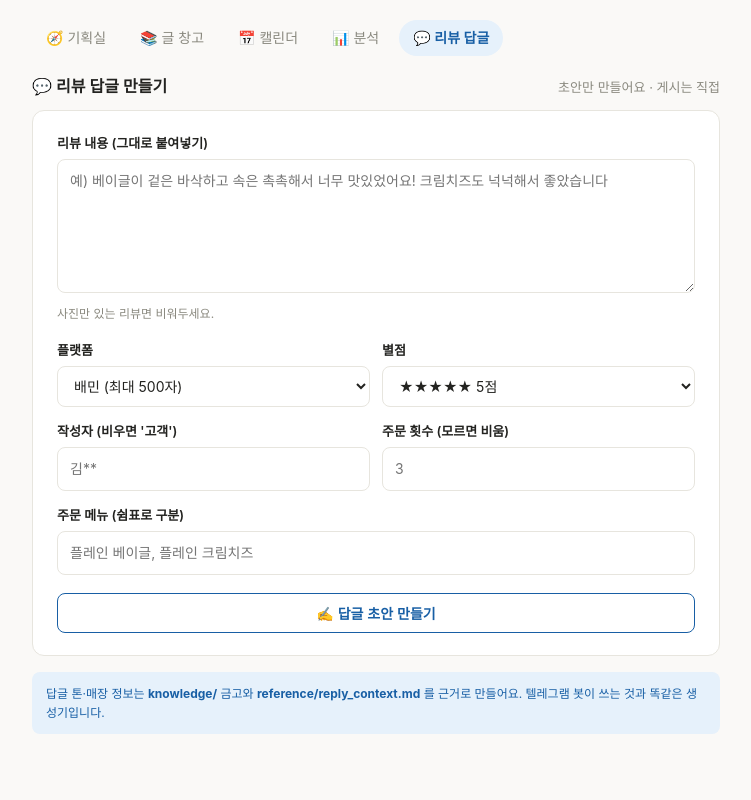
After one commit to Matthewsann/beargels-ai-assistant, a Flask app: page /replies in a window 1280 px wide. The commit adds this page. Shown: the whole page, without its empty margins (264-1015 px from the left). Run offline with Flask 3, Linux system fonts and the light colour scheme.

Commit message:
웹앱 — 배민/쿠팡 리뷰 답글 화면 + 비밀번호 로그인 + 외부 접속 터널
- /replies: 리뷰 붙여넣기 → 답글 초안 생성·복사. 게시는 하지 않음(사장님이 직접).
  생성은 assistant/beargels.py 의 generate_review_reply 하나만 사용(봇과 동일 품질).
  민감 리뷰는 초안 대신 '직접 대응 필요' 안내.
- 로그인: .env BEARGELS_WEB_PASSWORD 있으면 전 화면 잠금(세션 쿠키, 실패 시 1초 지연).
  없으면 잠금 없음 = 집 안 전용 모드.
- start_public.bat: 비밀번호 확인 → 웹앱 + cloudflared quick tunnel 로 외부 주소 발급.
- PORT 환경변수로 포트 변경 가능(기본 5050).

Co-Authored-By: Claude <noreply@anthropic.com>

```diff
--- a/webapp/app.py
+++ b/webapp/app.py
@@ -8,18 +8,28 @@
 from __future__ import annotations
 
 import calendar as calmod
+import hmac
 import json
 import pathlib
 import shutil
 import subprocess
 import sys
+import time
 from datetime import date, datetime, timedelta
 
+import os
+import secrets
+
 import yaml
-from flask import Flask, abort, redirect, render_template, request, url_for
+from dotenv import load_dotenv
+from flask import (
+    Flask, abort, redirect, render_template, request, session, url_for,
+)
 
 ROOT = pathlib.Path(__file__).resolve().parent.parent
 LIB = ROOT / "automation" / "library"
+
+load_dotenv(ROOT / ".env")
 
 STATUS_META = {
     "ready":     {"label": "발행 대기", "cls": "warning"},
@@ -28,6 +38,58 @@ STATUS_META = {
 }
 
 app = Flask(__name__)
+
+# ---------------------------------------------------------------------------
+# 로그인 (외부 인터넷 노출 대비)
+# ---------------------------------------------------------------------------
+# .env 의 BEARGELS_WEB_PASSWORD 가 있으면 모든 화면이 로그인 뒤로 잠긴다.
+# 없으면 잠금 없음 = 집 안에서만 쓰는 모드. 터널(start_public.bat)은 비밀번호가
+# 없으면 아예 실행을 거부한다 — 인터넷에 무방비로 열리는 걸 막기 위해.
+WEB_PASSWORD = (os.getenv("BEARGELS_WEB_PASSWORD") or "").strip()
+
+# 세션 서명키 — 파일에 보관해 앱을 재시작해도 로그인이 유지된다.
+_SECRET_FILE = pathlib.Path(__file__).resolve().parent / ".flask_secret"
+if not _SECRET_FILE.exists():
+    _SECRET_FILE.write_text(secrets.token_hex(32), encoding="utf-8")
+app.secret_key = _SECRET_FILE.read_text(encoding="utf-8").strip()
+app.config.update(
+    SESSION_COOKIE_HTTPONLY=True,
+    SESSION_COOKIE_SAMESITE="Lax",
+    PERMANENT_SESSION_LIFETIME=timedelta(days=30),
+)
+
+OPEN_PATHS = ("/login", "/static")
+
+
+@app.before_request
+def require_login():
+    if not WEB_PASSWORD or session.get("ok"):
+        return None
+    if request.path.startswith(OPEN_PATHS):
+        return None
+    return redirect(url_for("login"))
+
+
+@app.route("/login", methods=["GET", "POST"])
+def login():
+    if not WEB_PASSWORD:
+        return redirect(url_for("dashboard"))
+    error = None
+    if request.method == "POST":
+        given = request.form.get("password", "")
+        if hmac.compare_digest(given, WEB_PASSWORD):
+            session["ok"] = True
+            session.permanent = True
+            return redirect(url_for("dashboard"))
+        time.sleep(1.0)  # 무작위 대입 속도 늦추기
+        error = "비밀번호가 달라요."
+    return render_template("login.html", error=error)
+
+
+@app.route("/logout")
+def logout():
+    session.clear()
+    return redirect(url_for("login"))
 
 
 def load_items() -> list[dict]:
@@ -207,6 +269,27 @@ def plan_draft():
         return redirect(url_for("view_post", item_id=item_id))
     except Exception as e:  # noqa: BLE001
         return render_template("plan.html", plan=None, error=_friendly_error(e), hint=topic)
+
+
+@app.route("/replies", methods=["GET", "POST"])
+def replies_room():
+    """배민·쿠팡 리뷰 답글 초안 만들기. 초안만 — 게시는 사장님이 직접."""
+    import replies as replies_mod
+
+    result = None
+    error = None
+    form = {"platform": "baemin", "rating": "5"}
+    if request.method == "POST":
+        form = request.form.to_dict()
+        review = replies_mod.build_review(request.form)
+        try:
+            result = replies_mod.generate(review)
+        except Exception as e:  # noqa: BLE001 — 친절 메시지로 변환
+            error = _friendly_error(e)
+    return render_template(
+        "replies.html", result=result, error=error, form=form,
+        platforms=replies_mod.PLATFORMS, kind_label=replies_mod.KIND_LABEL,
+    )
 
 
 @app.route("/analytics")
@@ -398,9 +481,15 @@ def edit_post(item_id: int):
 
 
 if __name__ == "__main__":
-    print("=" * 48)
-    print(" 베어글스 블로그 웹앱 실행 중")
-    print(" 브라우저에서 열기 →  http://localhost:5050")
+    PORT = int(os.getenv("PORT", "5050"))
+    print("=" * 52)
+    print(" 베어글스 AI 비서 웹앱 실행 중")
+    print(f" 브라우저에서 열기 →  http://localhost:{PORT}")
+    if WEB_PASSWORD:
+        print(" [잠김] 비밀번호 잠금 켜짐 (외부 접속 가능)")
+    else:
+        print(" [주의] 비밀번호 없음 — 집 안(같은 와이파이)에서만 쓰세요.")
+        print("    외부에서 쓰려면 .env 에 BEARGELS_WEB_PASSWORD 를 넣으세요.")
     print(" (끄려면 이 창에서 Ctrl+C)")
-    print("=" * 48)
-    app.run(host="0.0.0.0", port=5050, debug=False)
+    print("=" * 52)
+    app.run(host="0.0.0.0", port=PORT, debug=False)
--- a/webapp/requirements.txt
+++ b/webapp/requirements.txt
@@ -1,3 +1,5 @@
-# 베어글스 블로그 웹앱 의존성
+# 베어글스 AI 비서 웹앱 의존성
 Flask>=3.0
 PyYAML>=6.0
+python-dotenv>=1.0
+anthropic>=0.40
--- a/webapp/templates/base.html
+++ b/webapp/templates/base.html
@@ -3,7 +3,7 @@
 <head>
 <meta charset="utf-8">
 <meta name="viewport" content="width=device-width, initial-scale=1">
-<title>베어글스 블로그</title>
+<title>베어글스 AI 비서</title>
 <style>
   :root { --bg:#faf9f7; --card:#fff; --ink:#232320; --muted:#8a897f; --line:#e7e5de;
           --accent:#185fa5; --accent-bg:#e6f1fb; --warn:#854f0b; --warn-bg:#faeeda;
@@ -56,6 +56,14 @@
           white-space:nowrap; overflow:hidden; text-overflow:ellipsis; text-decoration:none; }
   .chip.accent { background:var(--accent-bg); color:var(--accent); }
   .chip.success { background:var(--ok-bg); color:var(--ok); }
+  .lbl { display:block; font-size:13px; font-weight:600; margin-bottom:5px; }
+  .fld { width:100%; border:1px solid var(--line); border-radius:8px; padding:10px 12px;
+         font-family:inherit; font-size:14px; background:var(--card); color:var(--ink);
+         line-height:1.6; }
+  .fld:focus { outline:2px solid var(--accent-bg); border-color:var(--accent); }
+  textarea.fld { resize:vertical; }
+  .grid2 { display:grid; grid-template-columns:1fr 1fr; gap:12px; }
+  @media (max-width:480px) { .grid2 { grid-template-columns:1fr; } .nav { flex-wrap:wrap; } }
 </style>
 </head>
 <body>
@@ -65,6 +73,10 @@
       <a href="/" class="{{ 'on' if request.path == '/' else '' }}">📚 글 창고</a>
       <a href="/calendar" class="{{ 'on' if request.path.startswith('/calendar') else '' }}">📅 캘린더</a>
       <a href="/analytics" class="{{ 'on' if request.path.startswith('/analytics') else '' }}">📊 분석</a>
+      <a href="/replies" class="{{ 'on' if request.path.startswith('/replies') else '' }}">💬 리뷰 답글</a>
+      {% if session.get('ok') %}
+        <a href="/logout" style="margin-left:auto;">나가기</a>
+      {% endif %}
     </div>
     {% block content %}{% endblock %}
   </div>
--- /dev/null
+++ b/webapp/templates/replies.html
@@ -0,0 +1,112 @@
+{% extends "base.html" %}
+{% block content %}
+
+<div class="sec">
+  <b>💬 리뷰 답글 만들기</b>
+  <small>초안만 만들어요 · 게시는 직접</small>
+</div>
+
+{% if error %}
+  <div class="note" style="background:var(--warn-bg); color:var(--warn);">{{ error }}</div>
+{% endif %}
+
+{% if result %}
+<div class="post" style="margin-bottom:18px;">
+  <div style="display:flex; align-items:center; justify-content:space-between; gap:10px; margin-bottom:10px;">
+    <span class="tag {{ 'warning' if result.escalate else 'success' }}">
+      {{ kind_label.get(result.kind, result.kind) }}
+    </span>
+    <small style="color:var(--muted);">
+      [{{ result.platform_label }}] {{ result.length }}자 / 최대 {{ result.max_len }}자
+    </small>
+  </div>
+
+  {% if result.escalate %}
+    <div class="note" style="background:var(--warn-bg); color:var(--warn); margin-top:0;">
+      이물질·건강·환불·법적 언급이 있는 리뷰예요. 자동 답글을 만들지 않았습니다 —
+      사장님이 직접 확인하고 답해주세요.
+    </div>
+  {% else %}
+    <textarea id="draft" class="fld" rows="9"
+              style="font-size:15px;">{{ result.text }}</textarea>
+    <div style="display:flex; gap:8px; margin-top:10px;">
+      <button class="btn primary" type="button" onclick="copyDraft()">📋 복사하기</button>
+      <span id="copied" style="font-size:13px; color:var(--ok); align-self:center; display:none;">
+        복사됐어요! 배민/쿠팡에 붙여넣으세요
+      </span>
+    </div>
+    <div class="note" style="font-size:12px;">
+      마음에 안 들면 위에서 바로 고쳐 쓰거나, 아래 '다시 만들기'를 누르면 다른 답글이 나와요.
+    </div>
+  {% endif %}
+</div>
+<script>
+function copyDraft() {
+  const t = document.getElementById('draft');
+  t.select();
+  navigator.clipboard.writeText(t.value).then(() => {
+    document.getElementById('copied').style.display = 'inline';
+  }).catch(() => { document.execCommand('copy'); });
+}
+</script>
+{% endif %}
+
+<form method="post" class="post">
+  <label class="lbl">리뷰 내용 (그대로 붙여넣기)</label>
+  <textarea name="content" class="fld" rows="5"
+            placeholder="예) 베이글이 겉은 바삭하고 속은 촉촉해서 너무 맛있었어요! 크림치즈도 넉넉해서 좋았습니다"
+            >{{ form.content or '' }}</textarea>
+  <small style="color:var(--muted); font-size:12px;">사진만 있는 리뷰면 비워두세요.</small>
+
+  <div class="grid2" style="margin-top:14px;">
+    <div>
+      <label class="lbl">플랫폼</label>
+      <select name="platform" class="fld">
+        {% for code, label, maxlen in platforms %}
+          <option value="{{ code }}" {{ 'selected' if form.platform == code else '' }}>
+            {{ label }} (최대 {{ maxlen }}자)
+          </option>
+        {% endfor %}
+      </select>
+    </div>
+    <div>
+      <label class="lbl">별점</label>
+      <select name="rating" class="fld">
+        {% for r in [5, 4, 3, 2, 1] %}
+          <option value="{{ r }}" {{ 'selected' if form.rating|string == r|string else '' }}>
+            {{ '★' * r }} {{ r }}점
+          </option>
+        {% endfor %}
+      </select>
+    </div>
+  </div>
+
+  <div class="grid2" style="margin-top:14px;">
+    <div>
+      <label class="lbl">작성자 (비우면 '고객')</label>
+      <input name="author" class="fld" value="{{ form.author or '' }}" placeholder="김**">
+    </div>
+    <div>
+      <label class="lbl">주문 횟수 (모르면 비움)</label>
+      <input name="order_count" class="fld" value="{{ form.order_count or '' }}"
+             placeholder="3" inputmode="numeric">
+    </div>
+  </div>
+
+  <div style="margin-top:14px;">
+    <label class="lbl">주문 메뉴 (쉼표로 구분)</label>
+    <input name="menus" class="fld" value="{{ form.menus or '' }}"
+           placeholder="플레인 베이글, 플레인 크림치즈">
+  </div>
+
+  <button class="btn primary" type="submit" style="margin-top:18px; width:100%; justify-content:center;">
+    {{ '🔄 다시 만들기' if result else '✍️ 답글 초안 만들기' }}
+  </button>
+</form>
+
+<div class="note" style="font-size:12px;">
+  답글 톤·매장 정보는 <b>knowledge/</b> 금고와 <b>reference/reply_context.md</b> 를 근거로 만들어요.
+  텔레그램 봇이 쓰는 것과 똑같은 생성기입니다.
+</div>
+
+{% endblock %}
```
Also changed, not shown: webapp/replies.py (added, +85 -0 lines), webapp/templates/login.html (added, +35 -0 lines), webapp/밖에서-쓰기.md (added, +40 -0 lines), 3 other files.
